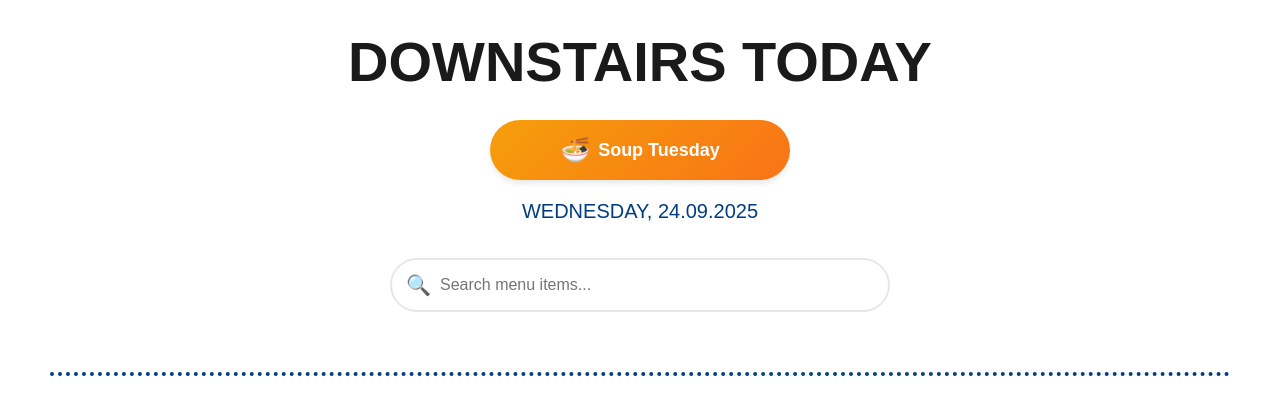
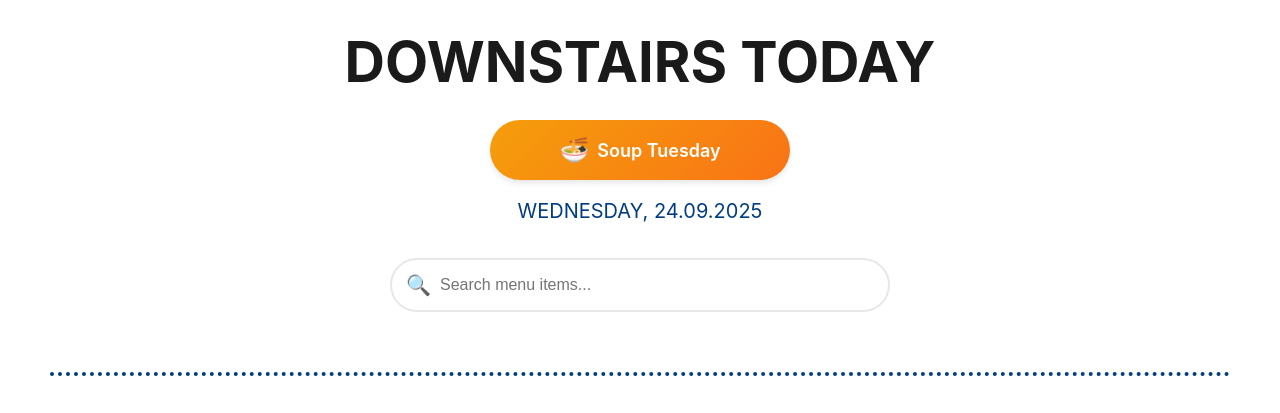
Before and after one commit to Jinssi/Keilamenu, a Flask app: page / in a window 1280 px wide. Shown: the top 413 px of the page. Run offline with Flask 3, Linux system fonts and the light colour scheme; data that the repository does not hold is empty; some web fonts are replaced.

Commit message:
Fix CSS theming issues and add comprehensive screenshots
Co-authored-by: Jinssi <6933196+Jinssi@users.noreply.github.com>

```diff
--- a/static/styles.css
+++ b/static/styles.css
@@ -1,3 +1,4 @@
+/* Custom fonts disabled - using system fonts for better compatibility
 @font-face {
     font-family: 'GlacialIndifference';
     src: url('./fonts/GlacialIndifference-Bold.otf') format('opentype');
@@ -13,6 +14,7 @@
     font-style: normal;
     font-display: swap;
 }
+*/
 
 /* Skip link for keyboard navigation */
 .skip-link {
@@ -65,7 +67,7 @@
 body {
     background-color: #FFFFFF; /* Changed to white for better contrast */
     color: #1a1a1a; /* Changed to dark text for AAA contrast (15.4:1) */
-    font-family: 'GlacialIndifference', Arial, sans-serif;
+    font-family: 'Inter', 'Segoe UI', 'Roboto', 'Helvetica Neue', Arial, sans-serif;
     margin: 0;
     padding: 1.25rem;
     text-align: center;
@@ -133,7 +135,7 @@ body {
 }
 
 h1 {
-    font-family: 'Poppins', Arial, sans-serif;
+    font-family: 'Inter', 'Segoe UI', 'Roboto', 'Helvetica Neue', Arial, sans-serif;
     font-size: 3.5rem; /* Fixed size instead of viewport units */
     color: #1a1a1a; /* Dark text for AAA contrast */
     text-transform: uppercase;
```
Also changed, not shown: README.md.
